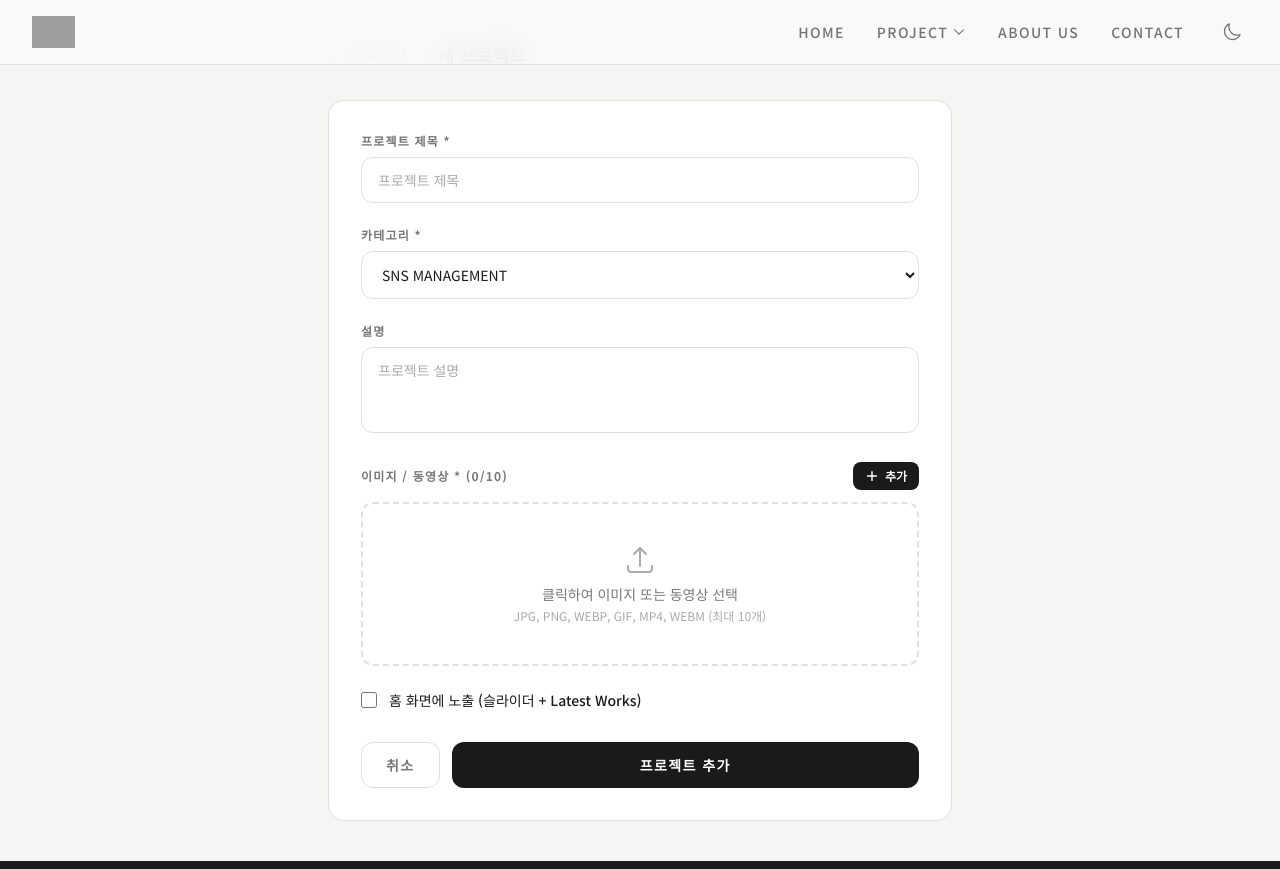
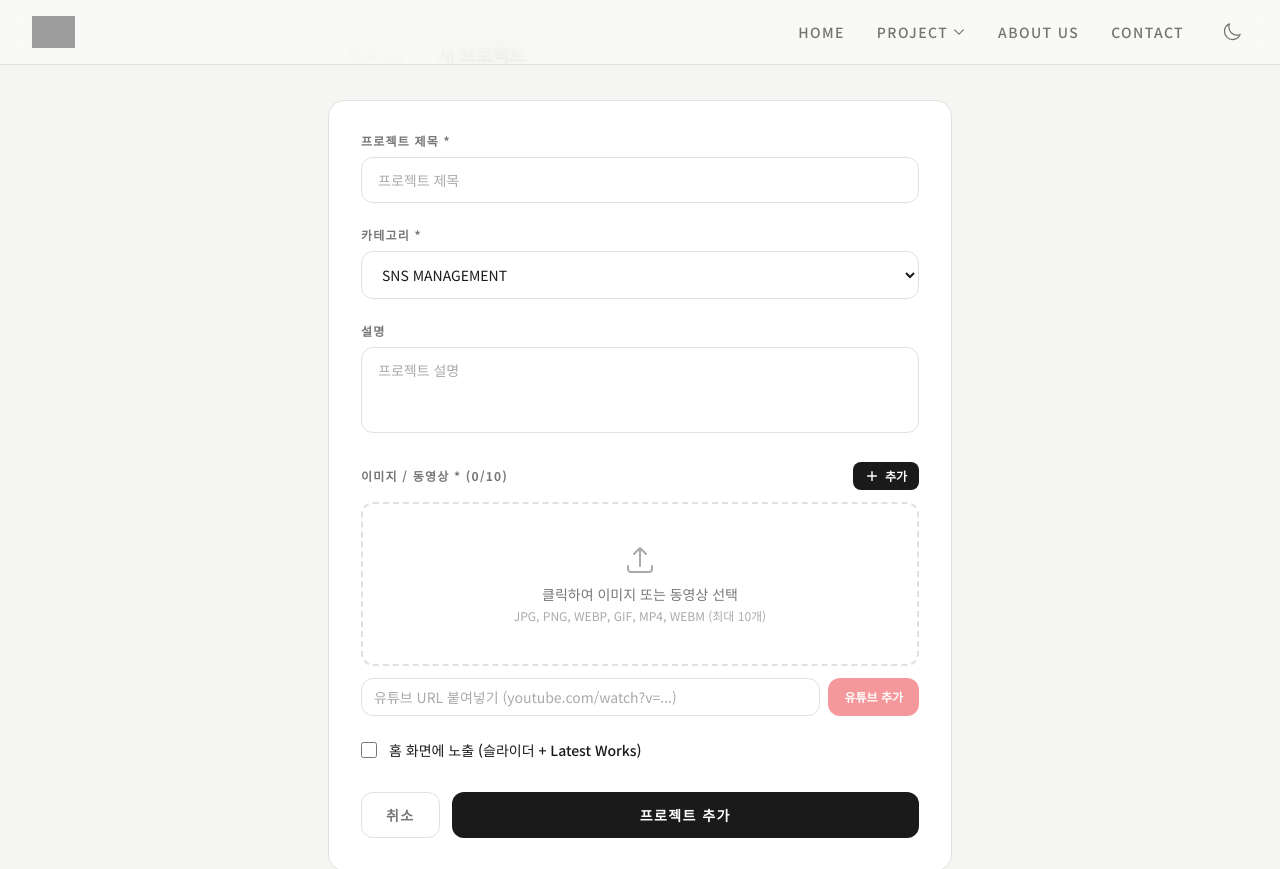
Before and after one commit to ymyoon-supery/supery-home, a Next.js app: page /admin/projects/new in a window 1280 px wide. Shown: the top 869 px of the page. Built offline with nearby package versions, Linux system fonts and the light colour scheme; grey boxes are pictures that could not be loaded; a web font is replaced by a local one.

Commit message:
Add YouTube embed support in admin and project detail gallery

```diff
--- a/app/project/[id]/page.tsx
+++ b/app/project/[id]/page.tsx
@@ -86,7 +86,17 @@ export default async function ProjectDetailPage({ params }: Props) {
               <div className="grid grid-cols-1 sm:grid-cols-2 gap-4">
                 {mediaList.slice(1).map((item, i) => (
                   <div key={i} className="rounded-2xl overflow-hidden bg-[var(--bg-card)]">
-                    {item.type === "video" ? (
+                    {item.type === "youtube" ? (
+                      <div className="aspect-video">
+                        <iframe
+                          src={`https://www.youtube.com/embed/${item.videoId}`}
+                          title={`${project.title} ${i + 2}`}
+                          allow="accelerometer; autoplay; clipboard-write; encrypted-media; gyroscope; picture-in-picture"
+                          allowFullScreen
+                          className="w-full h-full"
+                        />
+                      </div>
+                    ) : item.type === "video" ? (
                       <video
                         src={item.url}
                         controls
--- a/components/admin/ProjectForm.tsx
+++ b/components/admin/ProjectForm.tsx
@@ -33,7 +33,24 @@ export default function ProjectForm({ project }: Props) {
   const [uploading, setUploading] = useState(false);
   const [saving, setSaving] = useState(false);
   const [error, setError] = useState("");
+  const [youtubeUrl, setYoutubeUrl] = useState("");
   const fileRef = useRef<HTMLInputElement>(null);
+
+  const parseYouTubeId = (url: string): string | null => {
+    const match = url.match(
+      /(?:youtube\.com\/(?:watch\?v=|shorts\/)|youtu\.be\/)([^&\n?#]+)/
+    );
+    return match?.[1] ?? null;
+  };
+
+  const handleAddYoutube = () => {
+    if (mediaItems.length >= MAX_MEDIA) { setError(`최대 ${MAX_MEDIA}개까지 추가 가능합니다.`); return; }
+    const videoId = parseYouTubeId(youtubeUrl.trim());
+    if (!videoId) { setError("올바른 유튜브 URL을 입력해주세요."); return; }
+    setMediaItems((prev) => [...prev, { url: youtubeUrl.trim(), type: "youtube", videoId }]);
+    setYoutubeUrl("");
+    setError("");
+  };
 
   const handleChange = (
     e: React.ChangeEvent<HTMLInputElement | HTMLTextAreaElement | HTMLSelectElement>
@@ -95,9 +112,14 @@ export default function ProjectForm({ project }: Props) {
     setSaving(true);
     setError("");
 
+    const coverItem = mediaItems[coverIndex] ?? mediaItems[0];
+    const coverImageUrl = coverItem?.type === "youtube"
+      ? `https://img.youtube.com/vi/${coverItem.videoId}/maxresdefault.jpg`
+      : coverItem?.url ?? "";
+
     const payload = {
       ...form,
-      image: mediaItems[coverIndex]?.url ?? mediaItems[0]?.url ?? "",
+      image: coverImageUrl,
       media: mediaItems,
     };
 
@@ -193,16 +215,21 @@ export default function ProjectForm({ project }: Props) {
               <div key={i} className="relative group aspect-square rounded-xl overflow-hidden bg-[#F5F5F3] border-2 transition-colors"
                 style={{ borderColor: i === coverIndex ? "#1A1A1A" : "#E0E0DC" }}>
 
-                {item.type === "video" ? (
+                {item.type === "youtube" ? (
+                  <Image
+                    src={`https://img.youtube.com/vi/${item.videoId}/hqdefault.jpg`}
+                    alt="" fill className="object-cover" unoptimized sizes="150px"
+                  />
+                ) : item.type === "video" ? (
                   <video src={item.url} className="w-full h-full object-cover" muted />
                 ) : (
                   <Image src={item.url} alt="" fill className="object-cover" unoptimized sizes="150px" />
                 )}
 
-                {/* Video badge */}
-                {item.type === "video" && (
+                {/* Video / YouTube badge */}
+                {(item.type === "video" || item.type === "youtube") && (
                   <div className="absolute inset-0 flex items-center justify-center">
-                    <div className="w-8 h-8 rounded-full bg-black/50 flex items-center justify-center">
+                    <div className={`w-8 h-8 rounded-full flex items-center justify-center ${item.type === "youtube" ? "bg-red-600" : "bg-black/50"}`}>
                       <svg xmlns="http://www.w3.org/2000/svg" viewBox="0 0 24 24" fill="white" className="w-4 h-4 ml-0.5">
                         <path d="M8 5v14l11-7z" />
                       </svg>
@@ -259,8 +286,33 @@ export default function ProjectForm({ project }: Props) {
           </div>
         )}
 
-        {mediaItems.length > 0 && (
+        {mediaItems.length > 0 && mediaItems[coverIndex]?.type === "video" && (
+          <p className="text-xs text-amber-500 mt-2 font-medium">대표 이미지가 없습니다. 이미지 또는 유튜브를 추가하고 ★ 아이콘으로 설정해주세요.</p>
+        )}
+        {mediaItems.length > 0 && mediaItems[coverIndex]?.type !== "video" && (
           <p className="text-xs text-[#AAA] mt-2">★ 아이콘을 눌러 대표 이미지를 변경할 수 있습니다.</p>
+        )}
+
+        {/* YouTube URL 입력 */}
+        {mediaItems.length < MAX_MEDIA && (
+          <div className="flex gap-2 mt-3">
+            <input
+              type="url"
+              value={youtubeUrl}
+              onChange={(e) => setYoutubeUrl(e.target.value)}
+              onKeyDown={(e) => e.key === "Enter" && (e.preventDefault(), handleAddYoutube())}
+              placeholder="유튜브 URL 붙여넣기 (youtube.com/watch?v=...)"
+              className="flex-1 px-3 py-2 border border-[#E0E0DC] rounded-xl text-sm text-[#1A1A1A] placeholder-[#AAA] focus:outline-none focus:border-[#1A1A1A] transition-colors bg-white"
+            />
+            <button
+              type="button"
+              onClick={handleAddYoutube}
+              disabled={!youtubeUrl.trim()}
+              className="px-4 py-2 bg-red-600 text-white text-xs font-semibold rounded-xl hover:bg-red-700 transition-colors disabled:opacity-40 whitespace-nowrap"
+            >
+              유튜브 추가
+            </button>
+          </div>
         )}
       </div>
 
--- a/lib/projects.ts
+++ b/lib/projects.ts
@@ -10,7 +10,8 @@ export type Category =
 
 export interface MediaItem {
   url: string;
-  type: "image" | "video";
+  type: "image" | "video" | "youtube";
+  videoId?: string; // YouTube video ID (type === "youtube" 일 때만)
 }
 
 export interface Project {
```
